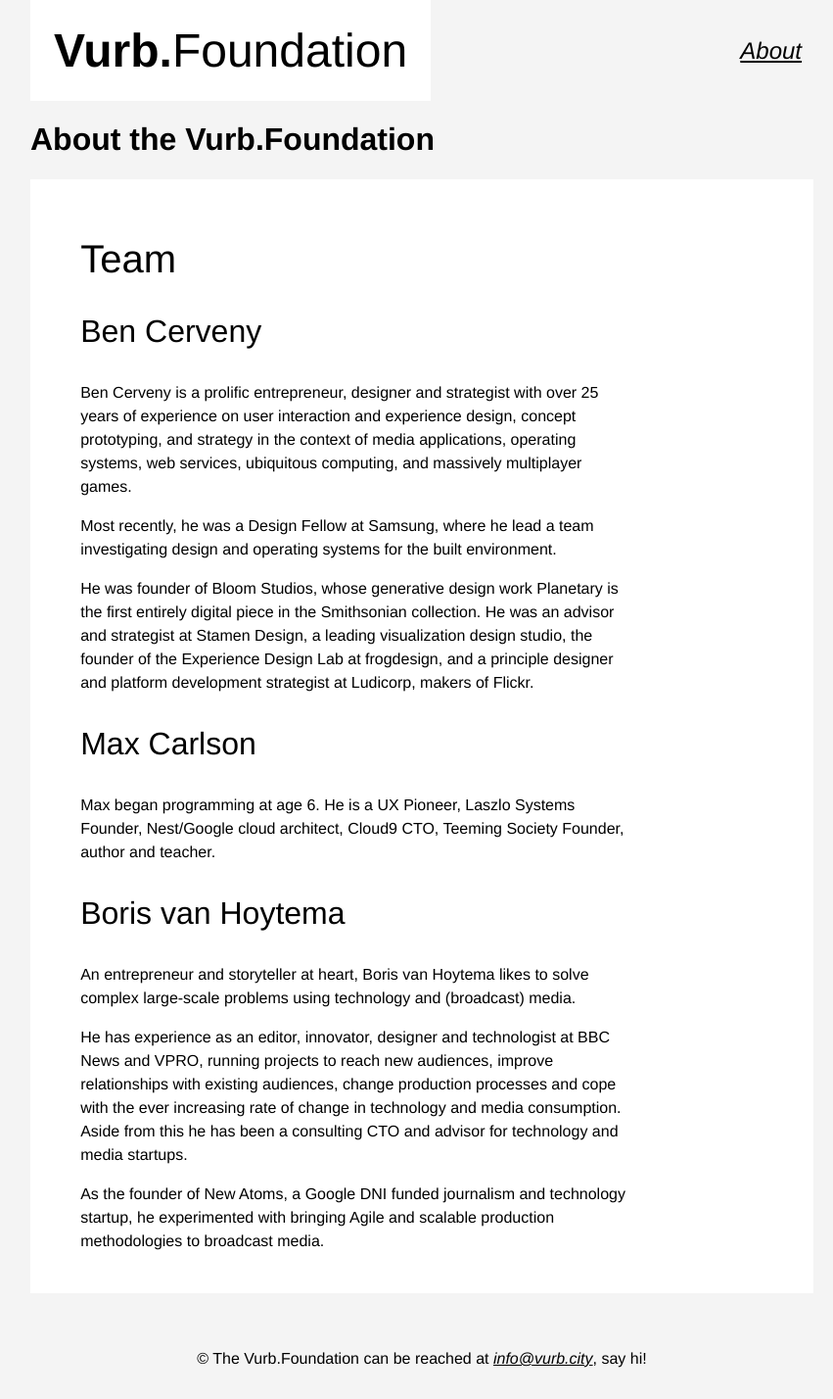
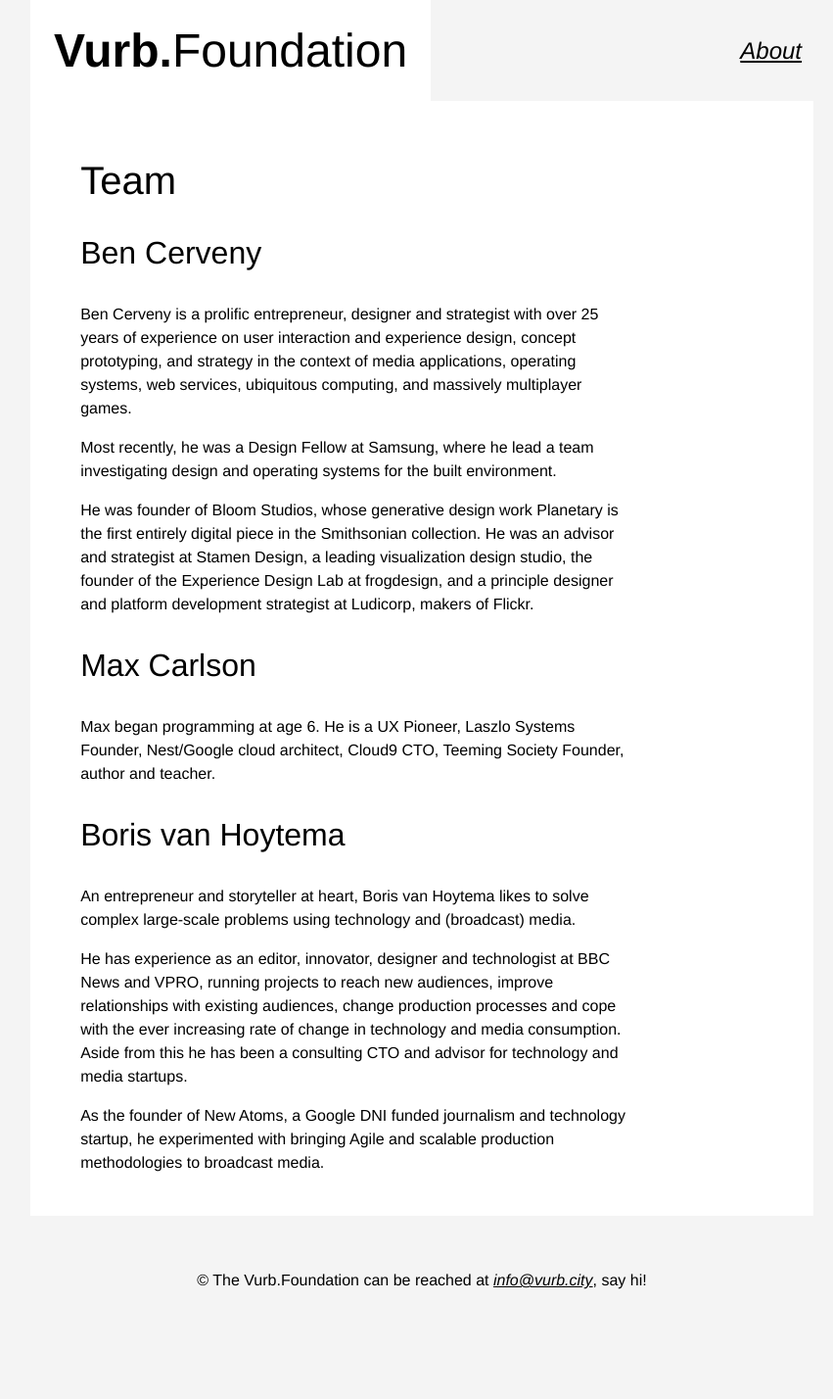
Before and after one commit to publiccodenet/publiccode.net, a Jekyll site: the page built from about.html, in a window 1280 px wide. Shown: the whole page at 98% size, without its empty margins (209-1060 px from the left). Built offline with Jekyll 4.4.1, drawn with Linux system fonts in a browser that asks for light colours; some web fonts are replaced; after the commit the page ends 1348 px from its top, so only the background shows below that.

Commit message:
Removed the about heading

```diff
--- a/about.html
+++ b/about.html
@@ -4,8 +4,6 @@ layout: default
 ---
 
 <main>
-  <h1>About the Vurb.Foundation</h1>
-
   <article>
     <h2>Team</h2>
 
```
